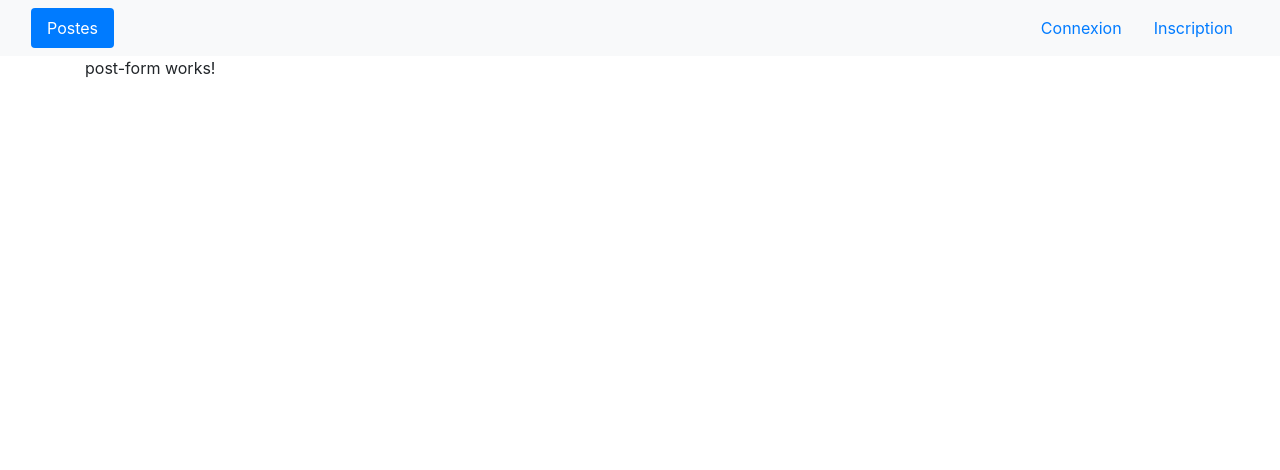
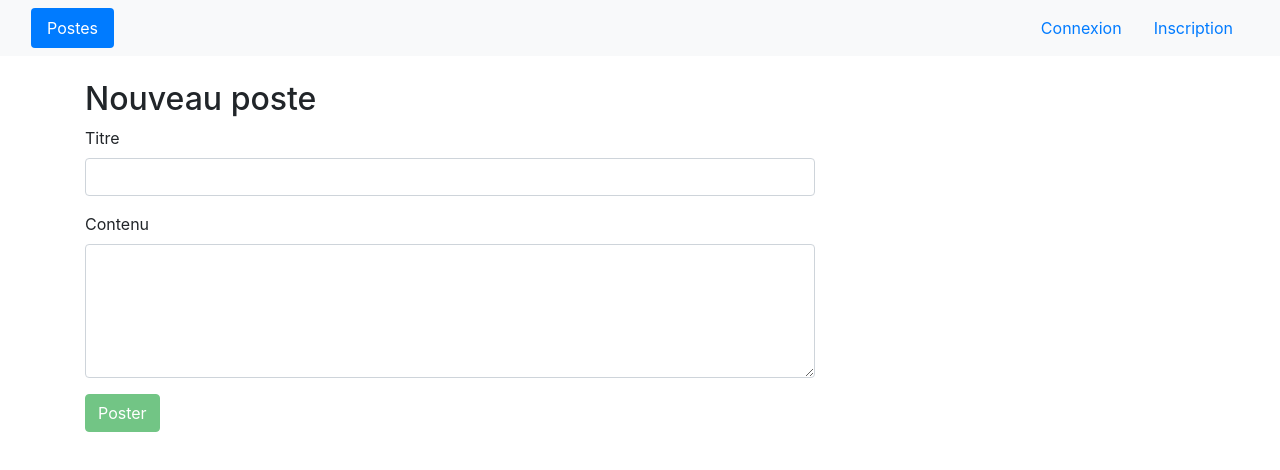
Before and after one commit to sebastiencounen/angular_training, an Angular app: page /posts/new in a window 1280 px wide. Shown: the top 470 px of the page. Built offline with nearby package versions, Linux system fonts and the light colour scheme; no server answers.

Commit message:
Ajout post + affichage liste posts + date en string pour stockage dans bd
Date à revoir

```diff
--- a/src/app/app.module.ts
+++ b/src/app/app.module.ts
@@ -21,6 +21,8 @@ const appRoutes: Routes = [
   { path: 'posts', component: PostListComponent },
   { path: 'posts/new', component: PostFormComponent },
   { path: 'posts/view/:id', component: SinglePostComponent },
+  { path: '', redirectTo: 'posts', pathMatch: 'full' },
+  { path: '**', redirectTo: 'posts' },
 ];
 
 @NgModule({
--- a/src/app/models/Post.model.ts
+++ b/src/app/models/Post.model.ts
@@ -1,10 +1,10 @@
 export class Post {
-  photo: string;
+  // photo: string;
   loveIts: number;
-  created_at: Date;
+  created_at: string;
 
   constructor(public title: string, public content: string) {
     this.loveIts = 0;
-    this.created_at = new Date();
+    this.created_at = new Date().toDateString();
   }
 }
--- a/src/app/post-list/post-form/post-form.component.html
+++ b/src/app/post-list/post-form/post-form.component.html
@@ -1 +1,17 @@
-<p>post-form works!</p>
+<div class="row">
+    <div class="col-sm-8 col-sm-offset-2 mt-4">
+        <h2>Nouveau poste</h2>
+        <form [formGroup]="postForm" (ngSubmit)="onSavePost()">
+            <div class="form-group">
+                <label for="title">Titre</label>
+                <input type="text" name="title" id="title" class="form-control" formControlName="title">
+            </div>
+            <div class="form-group">
+                <label for="content">Contenu</label>
+                <textarea name="content" id="content" cols="30" rows="5" class="form-control"
+                    formControlName="content"></textarea>
+            </div>
+            <button type="submit" class="btn btn-success" [disabled]="postForm.invalid">Poster</button>
+        </form>
+    </div>
+</div>
--- a/src/app/post-list/post-form/post-form.component.ts
+++ b/src/app/post-list/post-form/post-form.component.ts
@@ -1,15 +1,40 @@
 import { Component, OnInit } from '@angular/core';
+import { FormGroup, FormBuilder, Validators } from '@angular/forms';
+import { PostsService } from 'src/app/services/posts.service';
+import { Router } from '@angular/router';
+import { Post } from 'src/app/models/post.model';
 
 @Component({
   selector: 'app-post-form',
   templateUrl: './post-form.component.html',
-  styleUrls: ['./post-form.component.scss']
+  styleUrls: ['./post-form.component.scss'],
 })
 export class PostFormComponent implements OnInit {
+  postForm: FormGroup;
 
-  constructor() { }
+  constructor(
+    private formBuilder: FormBuilder,
+    private postsService: PostsService,
+    private router: Router
+  ) {}
 
   ngOnInit(): void {
+    this.initForm();
   }
 
+  initForm(): void {
+    this.postForm = this.formBuilder.group({
+      title: ['', Validators.required],
+      content: ['', Validators.required],
+    });
+  }
+
+  onSavePost() {
+    const title = this.postForm.get('title').value;
+    const content = this.postForm.get('content').value;
+
+    const newPost = new Post(title, content);
+    this.postsService.createNewPost(newPost);
+    this.router.navigate(['/posts']);
+  }
 }
--- a/src/app/post-list/post-list.component.html
+++ b/src/app/post-list/post-list.component.html
@@ -1,7 +1,11 @@
 <div class="row">
-    <div class="col-xs-12">
-        <h2>Vos postes</h2>
+    <div class="col-xs-12 w-100">
+        <h2 class="mb-4">Vos postes</h2>
+        <button class="btn btn-primary mb-4 text-white" (click)="onNewPost()">Nouveau poste</button>
         <div class="list-group">
+            <div *ngIf="posts.length < 1">
+                <h2 class="text-danger">Aucun post.</h2>
+            </div>
             <button *ngFor="let post of posts; let i = index" [ngClass]="{
                 'list-group-item': true,
                 'list-group-item-success': post.loveIts > 0,
@@ -14,13 +18,13 @@
                 <p class="mb-4" [ngStyle]=" { color: getPostColor(i) } "> {{ post.content }} </p>
                 <div class="d-flex w-100 justify-content-between">
                     <div>
-                        <button class="btn btn-success mr-2" (click)="onLikePost(i)">Love it!</button>
-                        <button class="btn btn-dark" (click)="onDislikePost(i)">Don't love it!</button>
+                        <button class="btn btn-sm btn-success mr-2" (click)="onLikePost(i)">Love it!</button>
+                        <button class="btn btn-sm btn-dark" (click)="onDislikePost(i)">Don't love it!</button>
                     </div>
-                    <h2 class="bold" [ngStyle]=" { color: getPostColor(i) } "> {{ post.loveIts }} LoveIts</h2>
-                    <div class="d-flex">
-                        <button class="btn btn-primary mr-2" (click)="onViewPost(i)">Détails</button>
-                        <button class="btn btn-danger" (click)="onDeletePost(post)">Supprimer</button>
+                    <h4 class="bold" [ngStyle]=" { color: getPostColor(i) } "> {{ post.loveIts }} LoveIts</h4>
+                    <div>
+                        <button class="btn btn-sm btn-primary mr-2" (click)="onViewPost(i)">Détails</button>
+                        <button class="btn btn-sm btn-danger" (click)="onDeletePost(post)">Supprimer</button>
                     </div>
                 </div>
             </button>
--- a/src/app/post-list/post-list.component.ts
+++ b/src/app/post-list/post-list.component.ts
@@ -20,7 +20,7 @@ export class PostListComponent implements OnInit, OnDestroy {
       (posts: Post[]) => (this.posts = posts)
     );
 
-    // this.postsService.getPosts();
+    this.postsService.getPosts();
     this.postsService.emitPosts();
   }
 
@@ -51,4 +51,8 @@ export class PostListComponent implements OnInit, OnDestroy {
   onDeletePost(post: Post) {
     this.postsService.removePost(post);
   }
+
+  onNewPost() {
+    this.router.navigate(['/posts', 'new']);
+  }
 }
--- a/src/app/services/posts.service.ts
+++ b/src/app/services/posts.service.ts
@@ -7,12 +7,11 @@ import * as firebase from 'firebase';
   providedIn: 'root',
 })
 export class PostsService {
-  private posts: Post[] = [
-    new Post(
-      'Post de test',
-      'Lorem ipsum dolor sit amet consectetur adipisicing elit. Omnis recusandae libero saepe esse? Consectetur possimus saepe culpa ad! Dolorum, hic.'
-    ),
-  ];
+  // new Post(
+  //   'Post de test',
+  //   'Lorem ipsum dolor sit amet consectetur adipisicing elit.'
+  // ),
+  private posts: Post[] = [];
   postsSubject = new Subject<Post[]>();
 
   constructor() {}
@@ -32,7 +31,7 @@ export class PostsService {
   getPosts() {
     firebase
       .database()
-      .ref('/books')
+      .ref('/posts')
       .on('value', (data: firebase.database.DataSnapshot) => {
         this.posts = data.val() ? data.val() : [];
         this.emitPosts();
```
